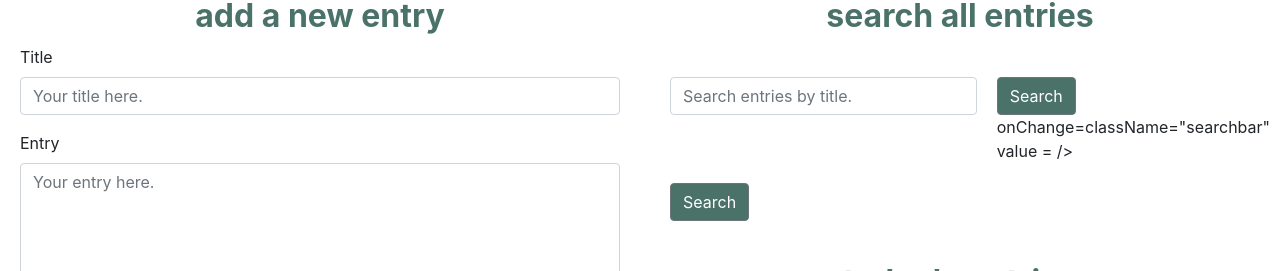
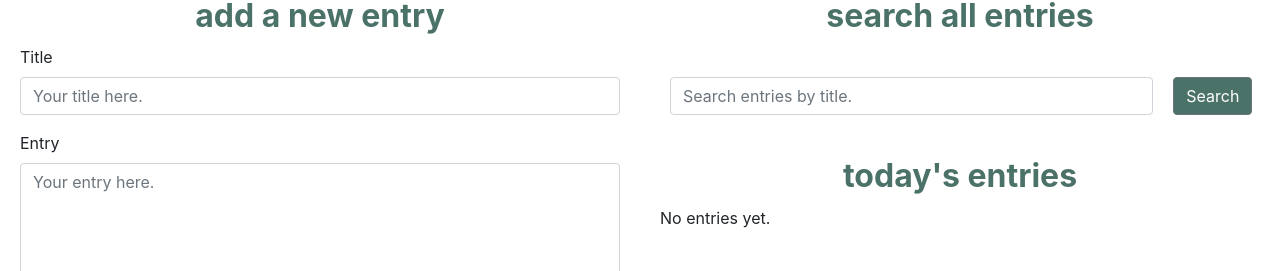
Before and after one commit to madisonkohls/melody-mapper, a React (Create React App) app: page /profile/1 in a window 1280 px wide. Shown: the part 359-630 px from the top of the page. Built offline with nearby package versions, Linux system fonts and the light colour scheme; no server answers.

Commit message:
fix extra html stuff

```diff
--- a/src/components/journal.js
+++ b/src/components/journal.js
@@ -114,13 +114,6 @@ class Journal extends Component {
               </div>
               <div class = "searchelement">
                 <Button style={{backgroundColor:"#4B7268"}} onClick={() => this.handleSearch(this.state.searchContents)} >Search</Button>
-                  onChange={this.handleSearchInputChange}
-                  className="searchbar"
-                  value = {this.state.searchContents}
-                  />
-              </div>
-              <div class = "searchelement">
-                <Button style={{backgroundColor:"#4B7268"}} onClick={this.handleSearchInputChange}>Search</Button>
               </div>
           </div>
           <Entries entryData={entries} removeEntry={this.removeEntry} editEntry={this.editEntry}/>
```
